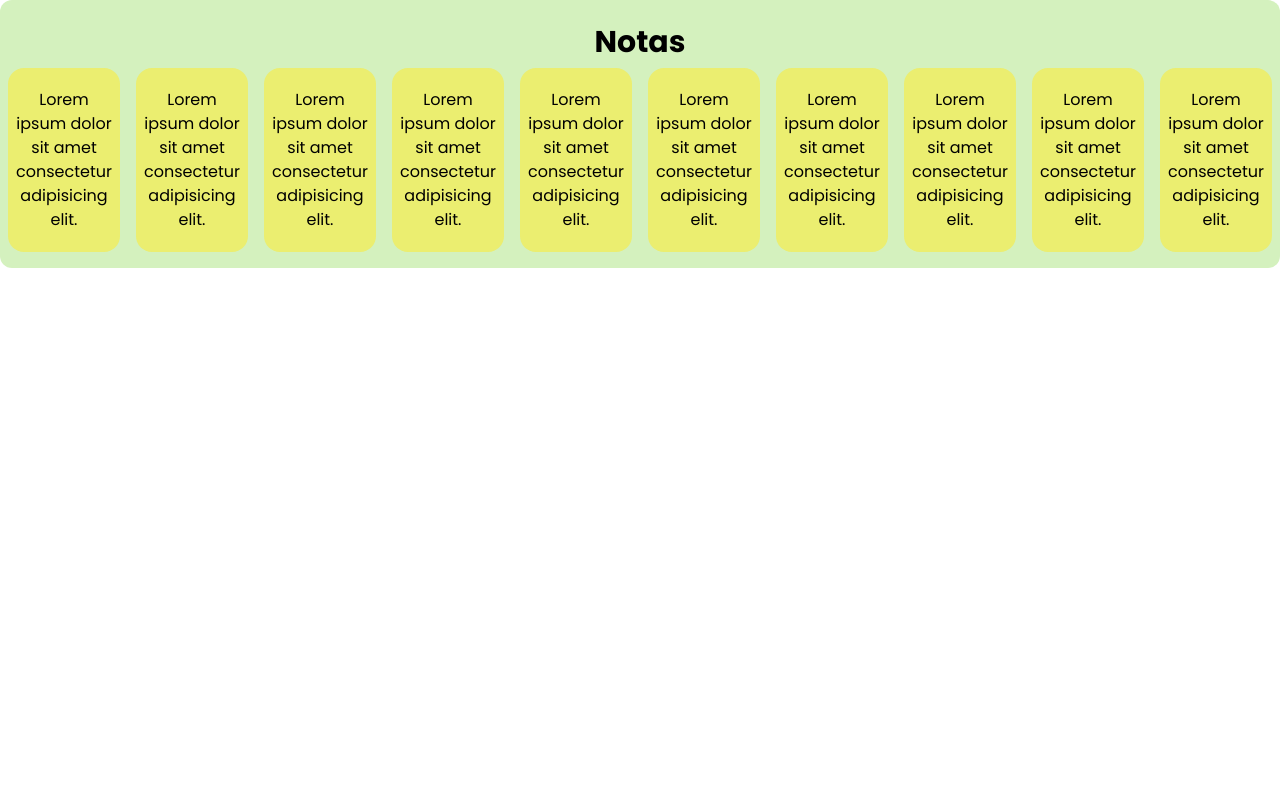
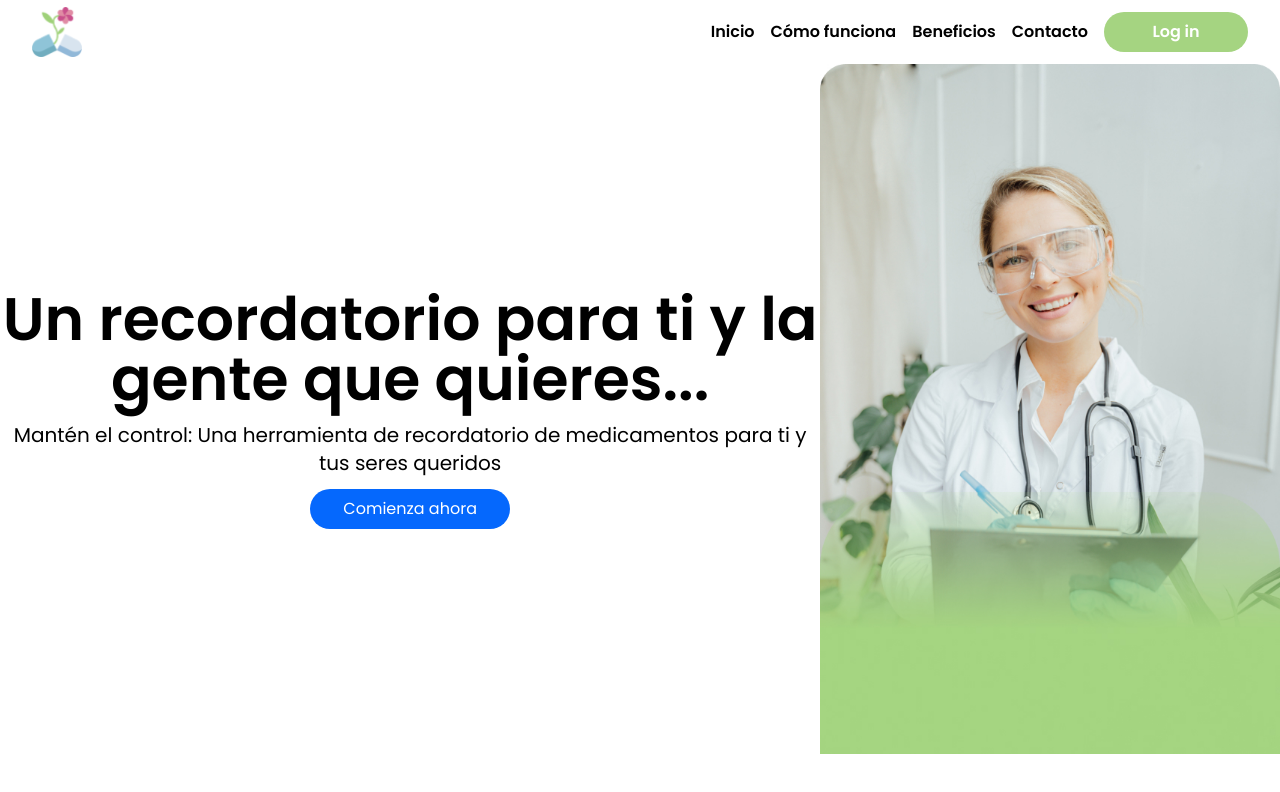
Before and after one commit to No-Country/c12-08-m-php-react, a Next.js app in the folder frontend/: page / in a window 1280 px wide. Shown: the top 792 px of the page. Built offline with nearby package versions, Linux system fonts and the light colour scheme.

Commit message:
delete notes from index page

```diff
--- a/frontend/app/page.tsx
+++ b/frontend/app/page.tsx
@@ -5,9 +5,8 @@ export default function Landing() {
   return (
     <>
       <header>
-        <Notes />
-        {/* <LandingNavbar />
-        <LandingShowcase /> */}
+        <LandingNavbar />
+        <LandingShowcase />
       </header>
     </>
   );
```
